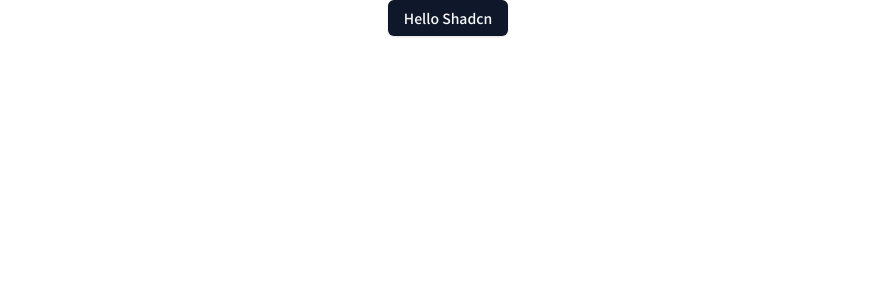
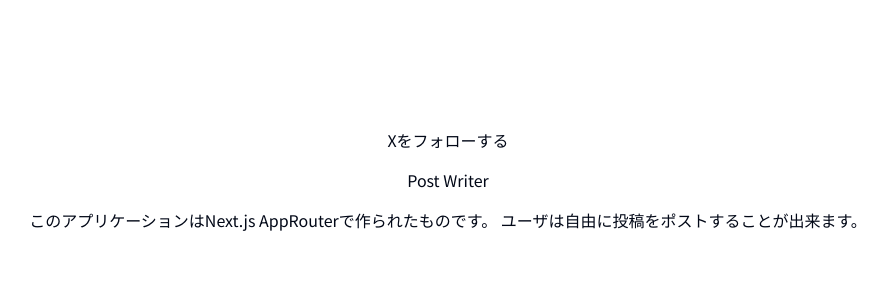
Before and after one commit to yoyo1025/post-writer-webapp, a Next.js app: page / in a window 1280 px wide. Shown: the top 300 px of the page, without its empty margins (192-1080 px from the left). Built offline with nearby package versions, Linux system fonts and the light colour scheme.

Commit message:
ルートグループとHomeページの作成

```diff
--- /dev/null
+++ b/app/(marketing)/page.tsx
@@ -0,0 +1,18 @@
+import Link from "next/link";
+
+export default function IndexPage() {
+  return (
+    <>
+      <section className="pt-6 md:pt-10 lg:py-32 pd-8 md:pd-12 ">
+        <div className="container mx-auto px-4 text-center flex flex-col items-center gap-4 max-w-[64rem]">
+          <Link href={"/"}>Xをフォローする</Link>
+          <h1>Post Writer</h1>
+          <p>
+            このアプリケーションはNext.js AppRouterで作られたものです。
+            ユーザは自由に投稿をポストすることが出来ます。
+          </p>
+        </div>
+      </section>
+    </>
+  )
+}
--- a/app/page.tsx
+++ /dev/null
@@ -1,9 +0,0 @@
-import { Button } from "@/components/ui/button";
-
-export default function Home() {
-  return (
-    <main className="flex justify-center">
-      <Button>Hello Shadcn</Button>
-    </main>
-  );
-}
```
